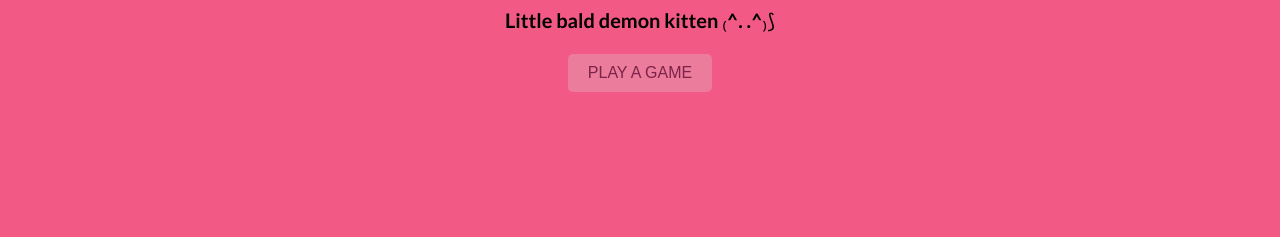
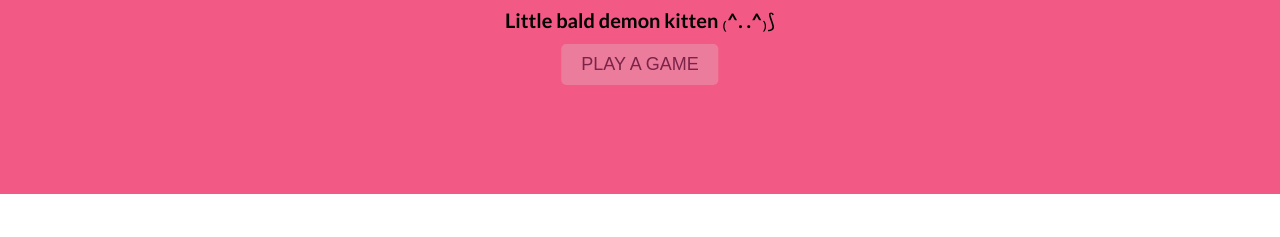
Before and after one commit to alexandrayuditskaya/MyBabyShiro, a plain HTML site: page index.html in a window 1280 px wide. Shown: the part 319-556 px from the top of the page. Drawn offline with Linux system fonts and the light colour scheme; files whose address does not match are found by name.

Commit message:
Update style.css
final css

```diff
--- a/style.css
+++ b/style.css
@@ -89,13 +89,10 @@ footer {
     font-size: 18px;
     cursor: pointer;
     border-radius: 5px;
-    margin-top: 15px;
     transition: background-color 0.3s ease;
-    display: block;
-    margin: 20px auto;
-    font-size: 16px;
-    background-color: #ec7c9c;
-    text-align: center;
+    position: absolute;
+    left: 50%;
+    transform: translateX(-50%);
 }
 
 #play-game-btn:hover {
@@ -106,13 +103,12 @@ footer {
     display: none;
     background-color: #cce7ff;
     width: 500px;
-    max-width: 600px;
     height: 400px;
-    margin-top: 20px;
     border-radius: 10px;
     border: 2px solid black;
     box-shadow: 0px 4px 10px rgba(0, 0, 0, 0.2);
 }
+
 .stacked-images {
     position: relative;
     width: 200px;
```
